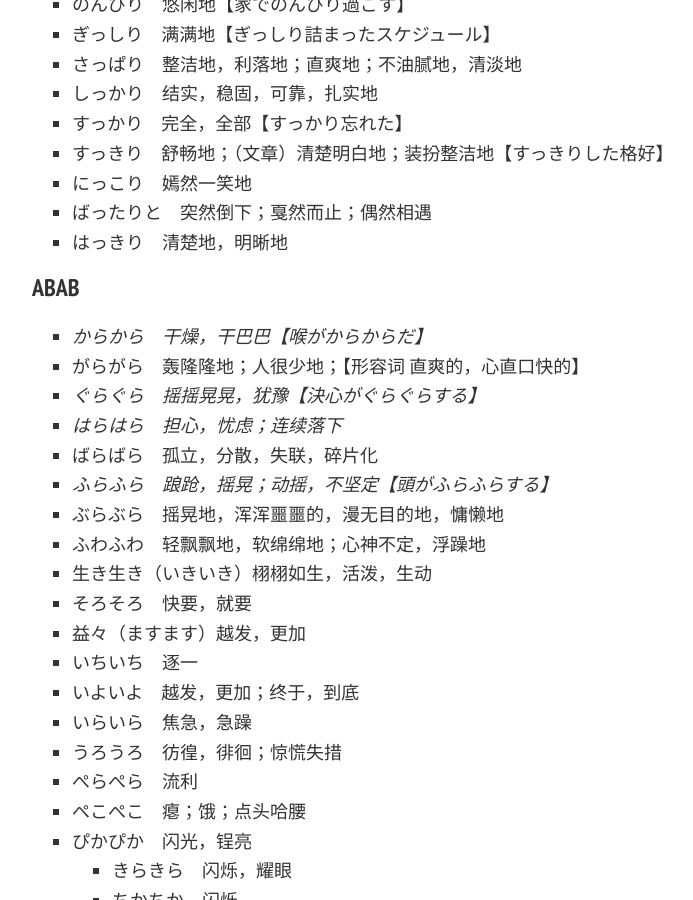
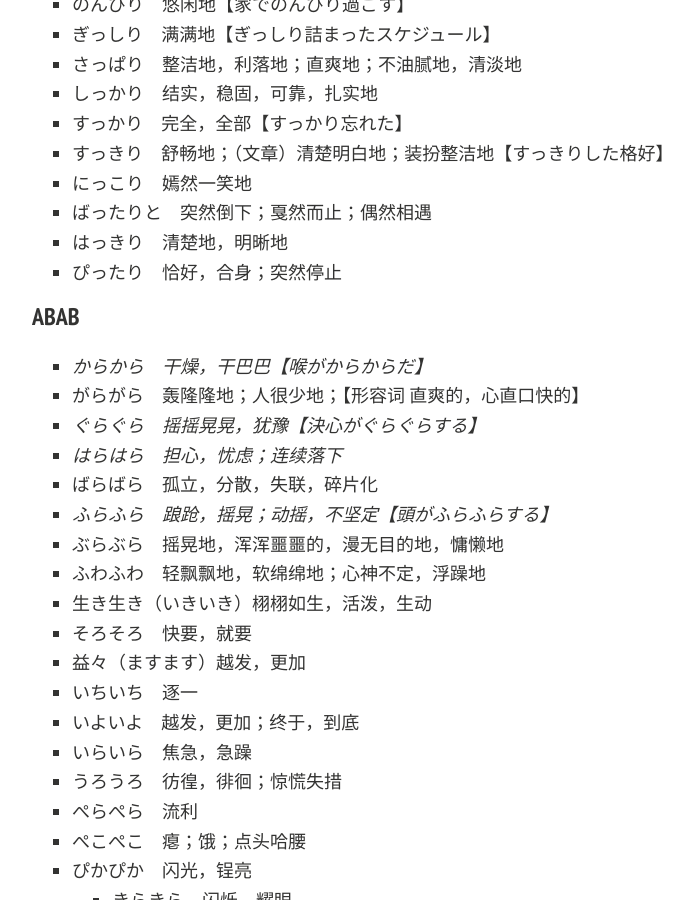
Before and after one commit to Kinnuch/kinnuch.github.io, a Jekyll site: the page built from laim/N3.md, in a window 1280 px wide and 900 px high, scrolled down 3084 px. Shown: the whole window, without its empty margins (288-981 px from the left). Built offline with Jekyll 4.4.1, drawn with Linux system fonts in a browser that asks for light colours; nearby versions of some CDN libraries; comment, search, counter and statistics services are not loaded; a style sheet for code colours, icons or effects is not loaded.

Commit message:
Update N3.md

```diff
--- a/laim/N3.md
+++ b/laim/N3.md
@@ -110,6 +110,7 @@ title: JapaneseN3
 - にっこり　嫣然一笑地
 - ばったりと　突然倒下；戛然而止；偶然相遇
 - はっきり　清楚地，明晰地
+- ぴったり　恰好，合身；突然停止
 
 ### ABAB
 
```
